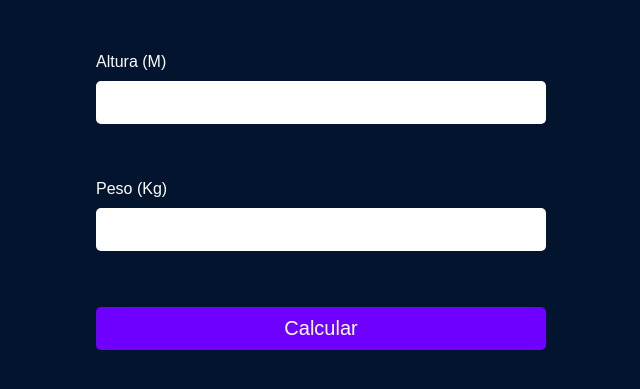
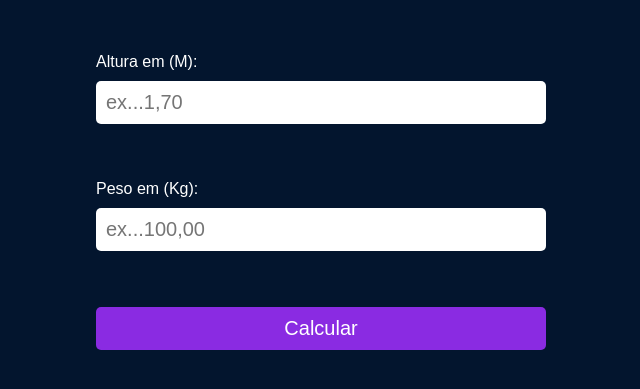
Before and after one commit to Caio2601/calcuadoraimc, a plain HTML site: page index.html in a window 1280 px wide. Shown: the part 217-606 px from the top of the page, without its empty margins (319-959 px from the left). Drawn offline with Linux system fonts and the light colour scheme.

Commit message:
mudancas

```diff
--- a/css/index.css
+++ b/css/index.css
@@ -41,7 +41,7 @@ input, button{
 
 button{
   cursor: pointer;
-  background-color: #6f00ff;
+  background-color: #8A2BE2;
   color: white;
 }
 
--- a/index.html
+++ b/index.html
@@ -3,20 +3,22 @@
 <head>
   <meta charset="UTF-8">
   <meta name="viewport" content="width=device-width, initial-scale=1.0">
+  <link rel="website icon" type="png"
+  href="img/noun-calculator-6386622.png">
   <link rel="stylesheet" href="css/index.css">
   <title>Calculadora IMC</title>
 </head>
 <body>
   <main>
     <h1>Calculadora IMC</h1>
-    <div class="divAltura">
-      <label for="Altura">Altura (M)</label>
-      <input type="number" id="altura">
-    </div>
-    <div class="divPeso">
-      <label for="peso">Peso (Kg)</label>
-      <input type="number" id="peso">
-    </div>
+      <div class="divAltura">
+        <label for="Altura">Altura em (M):</label>
+        <input type="number" id="altura" placeholder="ex...1,70">
+      </div>
+      <div class="divPeso">
+        <label for="peso">Peso em (Kg):</label>
+        <input type="number" id="peso" placeholder="ex...100,00">
+      </div>
 
     <div class="divCalc">
       <button onclick="calcIMC()">Calcular</button>
--- a/js/index.js
+++ b/js/index.js
@@ -24,6 +24,6 @@ const calcIMC = () => {
 
     resultado.innerHTML = `IMC: ${imc} (${classification})`
   } else {
-    resultado.innerHTML = 'Preencha os campos'
+    resultado.innerHTML = 'Preencha os campos!!!'
   }
 }
```
Also changed, not shown: img/noun-calculator-6386622.png (added).
